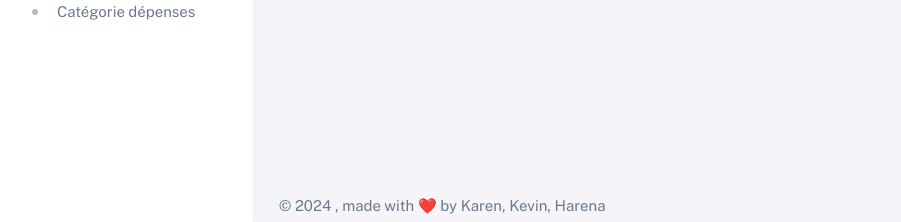
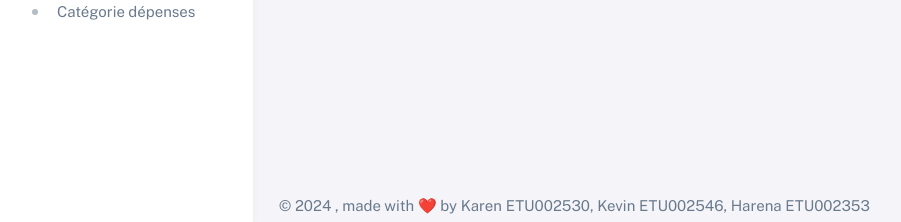
Before and after one commit to Kevin-rm/Examen-Web, a PHP site: page /pages/layout/layout_3.php?page=list-variete-the in a window 1280 px wide. Shown: the part 578-800 px from the top of the page, without its empty margins (7-908 px from the left). Run offline with PHP 8.4, Linux system fonts and the light colour scheme; the visitor is signed in with stand-in values (Sample User, id 1); tables that the repository leaves empty hold one stand-in row (values such as "Sample post"); some libraries are stand-ins or nearby versions.

Commit message:
last update .... maybe ?

```diff
--- a/database/db_connector.php
+++ b/database/db_connector.php
@@ -11,11 +11,11 @@
 function get_mysql_connection()
 {
     // Options par défaut
-    $host     = 'localhost';
+    $host     = '172.10.0.113';
     $port     = '3306';
-    $db_name  = 'the';
-    $user     = 'root';
-    $password = 'paradis23';
+    $db_name  = 'db_p16_ETU002530';
+    $user     = 'ETU002530';
+    $password = 'asU9UP1ClJj0';
 
     try {
         // Data source name
--- a/database/script/conception.sql
+++ b/database/script/conception.sql
@@ -42,7 +42,7 @@ CREATE TABLE the_depense (
     id_cueilleur         INT REFERENCES the_membre(id),
     id_categorie_depense INT REFERENCES the_categorie_depense(id),
     montant              DECIMAL(10, 2),
-    date                 DATE
+    date                 DATE CHECK (date >= '2023-01-01')
 ) ENGINE=InnoDB;
 
 CREATE TABLE the_cueillette (
@@ -50,7 +50,7 @@ CREATE TABLE the_cueillette (
     id_cueilleur  INT REFERENCES the_membre(id),
     id_parcelle   INT REFERENCES the_parcelle(id),
     poids_cueilli DECIMAL(10, 2),
-    date          DATE
+    date          DATE CHECK (date >= '2023-01-01')
 ) ENGINE=InnoDB;
 
 -- Partie 2/3
--- a/pages/admin/configuration.php
+++ b/pages/admin/configuration.php
@@ -78,7 +78,7 @@
                         </div>
                         <div class="mb-3">
                             <label class="form-label" for="salaire-cueilleur">Salaire cueilleur</label>
-                            <input type="text" class="form-control" id="salaire-cueilleur" name="salaire-cueilleur"  placeholder="Par kilogramme" />
+                            <input type="text" class="form-control" id="salaire-cueilleur" name="salaire-cueilleur"  placeholder="Salaire par kilos" />
                         </div>
                         <div class="mb-3">
                             <label class="form-label" for="poids-min">Bonus</label>
@@ -91,7 +91,7 @@
                         <input type="submit" value="Envoyer" class="btn btn-primary">
                     </form>
                 </div>
-            </div>
-        </div>
+            </<div>
+        </div
     </div>
 </div>
--- a/pages/footer.php
+++ b/pages/footer.php
@@ -6,7 +6,7 @@
                 document.write(new Date().getFullYear());
             </script>
             , made with ❤️ by
-            Karen, Kevin, Harena
+            Karen ETU002530, Kevin ETU002546, Harena ETU002353
         </div>
 
     </div>
--- a/pages/layout/layout_1.php
+++ b/pages/layout/layout_1.php
@@ -113,14 +113,14 @@ if (isset($_SESSION['flash_messages'])) {
                         <div class="mb-3">
                             <label for="pseudo" class="form-label">Pseudo</label>
                             <input type="text" class="form-control" id="pseudo" name="pseudo"
-                                   placeholder="Entrer votre pseudo" autofocus/>
+                                   placeholder="Entrer votre pseudo" value="jane_doe" autofocus/>
                         </div>
                         <div class="mb-3 form-password-toggle">
                             <div class="d-flex justify-content-between">
                                 <label class="form-label" for="password">Password</label>
                             </div>
                             <div class="input-group input-group-merge">
-                                <input type="password" id="password" class="form-control" name="password"
+                                <input type="password" id="password" class="form-control" name="password" value="jane_doe"
                                        placeholder="&#xb7;&#xb7;&#xb7;&#xb7;&#xb7;&#xb7;&#xb7;&#xb7;&#xb7;&#xb7;&#xb7;&#xb7;"
                                        aria-describedby="password"/>
                                 <span class="input-group-text cursor-pointer"><i class="bx bx-hide"></i></span>
```
